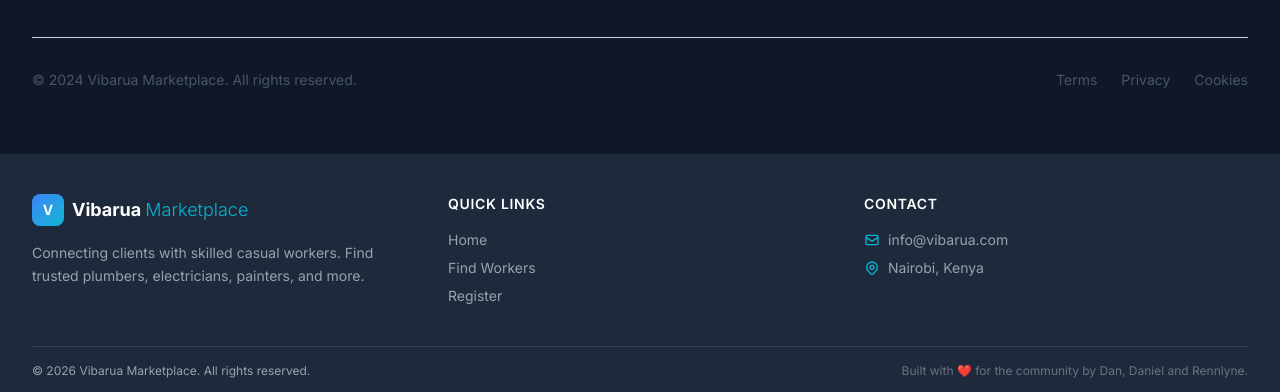
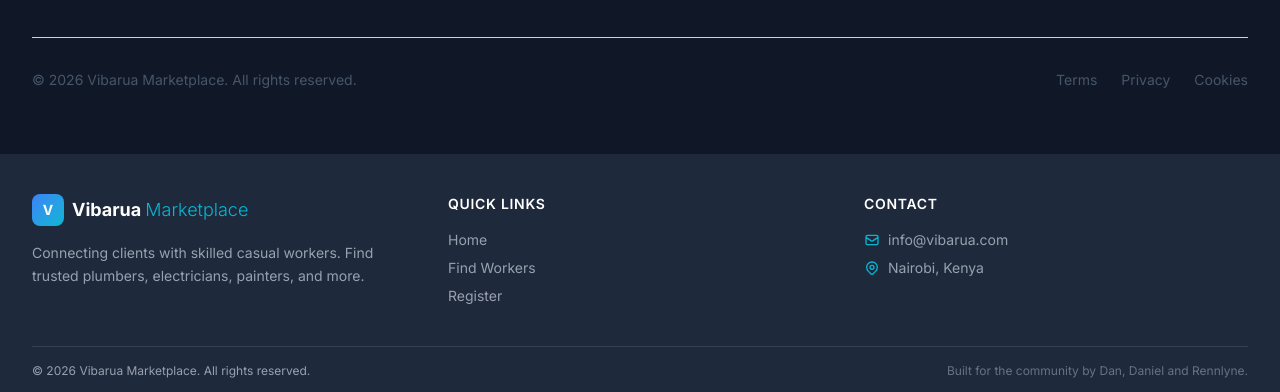
Before and after one commit to danray472/capstone-project, a React (Vite) app in the folder client/: page / in a window 1280 px wide. Shown: the part 4113-4505 px from the top of the page. Built offline with nearby package versions, Linux system fonts and the light colour scheme; no server answers.

Commit message:
updated the date

```diff
--- a/client/src/components/Footer.jsx
+++ b/client/src/components/Footer.jsx
@@ -68,7 +68,7 @@ const Footer = () => {
             &copy; {currentYear} Vibarua Marketplace. All rights reserved.
           </p>
           <p className="text-xs text-gray-500">
-            Built with ❤️ for the community by Dan, Daniel and Rennlyne.
+            Built for the community by Dan, Daniel and Rennlyne.
           </p>
         </div>
       </div>
--- a/client/src/pages/HomePage.jsx
+++ b/client/src/pages/HomePage.jsx
@@ -465,7 +465,7 @@ const HomePage = () => {
           {/* Bottom Bar */}
           <div className="border-t border-border pt-8 flex flex-col md:flex-row justify-between items-center gap-4">
             <p className="text-text-secondary text-sm">
-              &copy; 2024 Vibarua Marketplace. All rights reserved.
+              &copy; {new Date().getFullYear()} Vibarua Marketplace. All rights reserved.
             </p>
             <div className="flex gap-6 text-sm text-text-secondary">
               <a href="#" className="hover:text-primary transition-colors">Terms</a>
```
